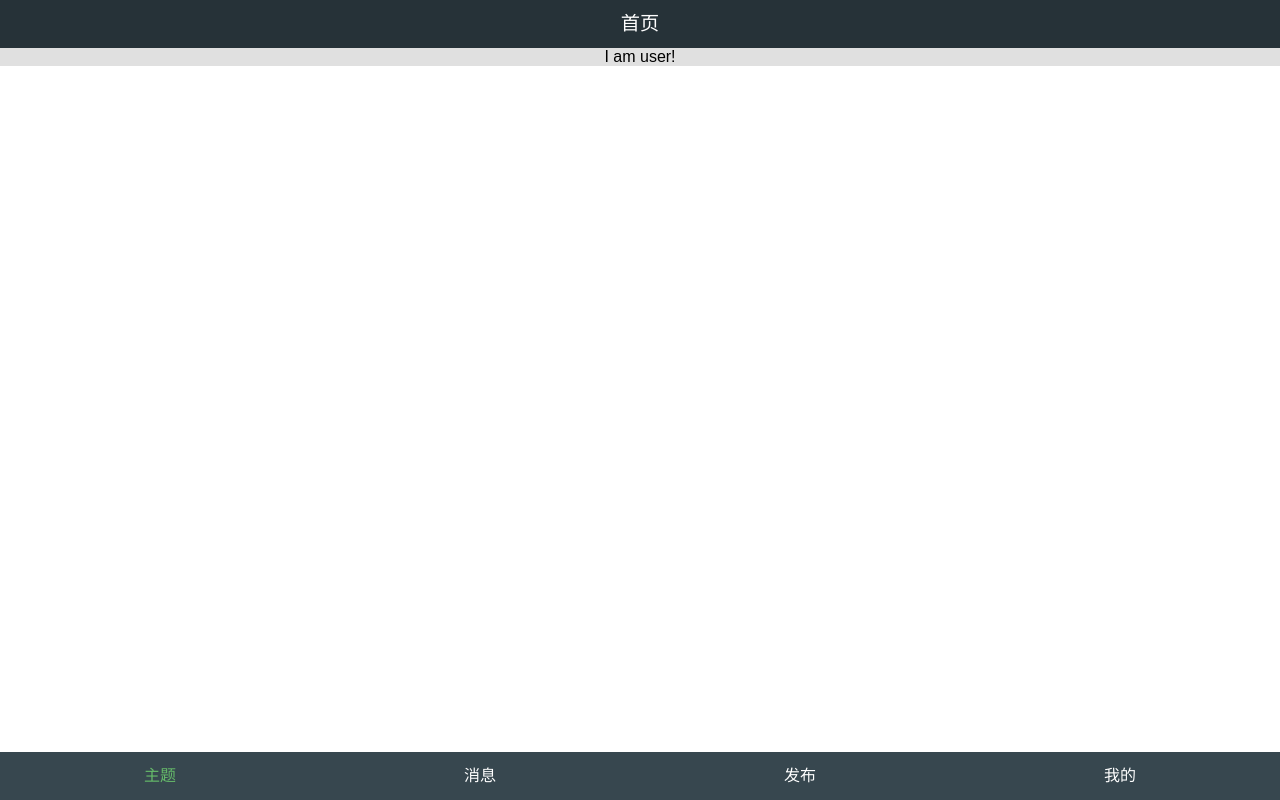
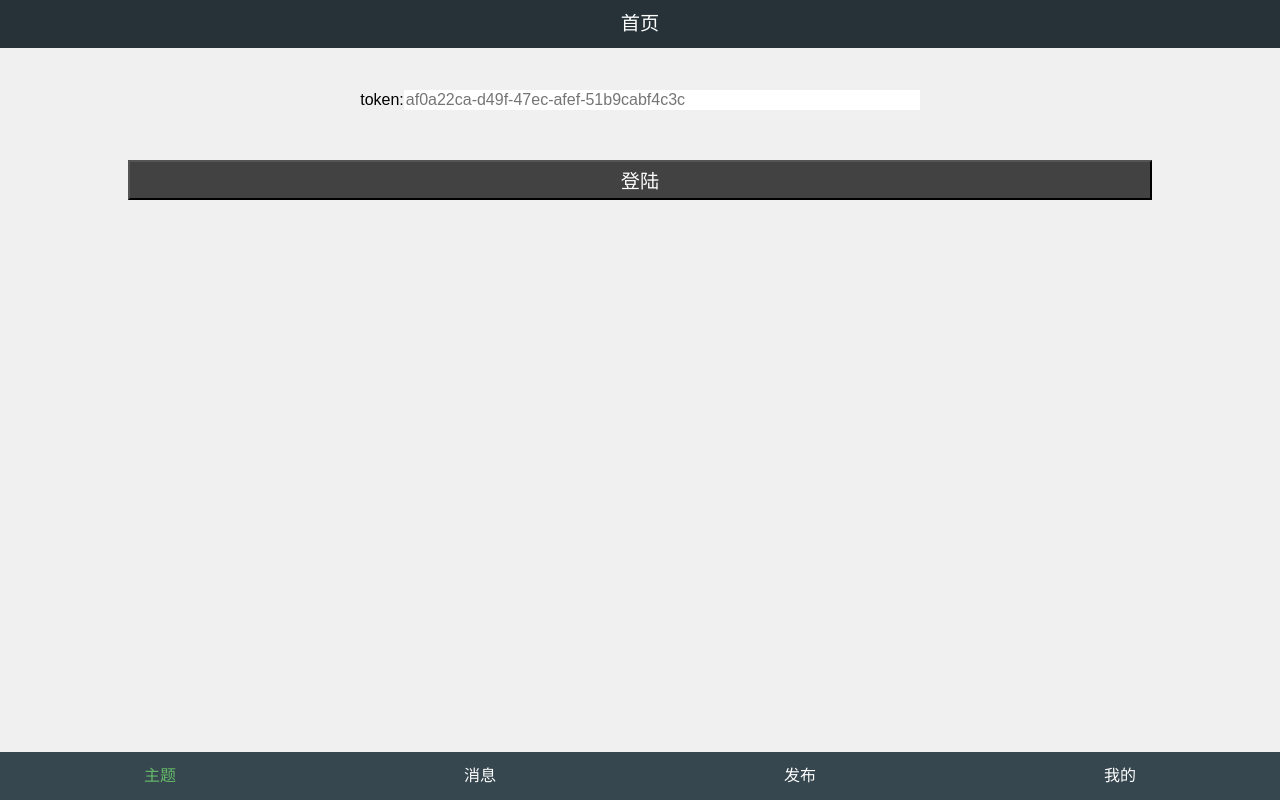
Before and after one commit to xuelinglong/rdb, a React (Create React App) app: page /user in a window 1280 px wide. Built offline with nearby package versions, Linux system fonts and the light colour scheme.

Commit message:
用户登录

```diff
--- a/src/redux/request.js
+++ b/src/redux/request.js
@@ -5,6 +5,10 @@ export const apis = {
   // 获取主题列表
   getTopics: {
     url: axios.defaults.baseURL + 'topics'
+  },
+  //用户登录
+  login: {
+    url: axios.defaults.baseURL + 'accesstoken'
   }
 }
 
--- a/src/views/user/User.css
+++ b/src/views/user/User.css
@@ -1,10 +1,113 @@
 .user {
   width: 100%;
-  height: auto;
   position: fixed;
   top: 48px;
   left: 0px;
-  bottom: 48xp;
+  bottom: 48px;
   text-align: center;
-  background: #e0e0e0;
+  background: #f0f0f0;
 }
+
+.accesstoken {
+  width: 80%;
+  height: 40px;
+  line-height: 40px;
+  position: fixed;
+  top: 10%;
+  left: 10%;
+}
+
+.accesstoken-input {
+  width: 50%;
+  overflow-x: auto;
+  border: none;
+  font-size: 1.0rem;
+}
+
+.accesstoken-input > :focus {
+  border-bottom: 2px solid #424242;
+}
+
+.login {
+  width: 80%;
+  height: 40px;
+  position: fixed;
+  top: 20%;
+  left: 10%;
+  font-size: 1.2rem;
+  color: #ffffff;
+  background: #424242;
+}
+
+.User-author-image {
+  width: 100%;
+  height: 39%;
+  padding-top: 5%;
+  background: #424242;
+}
+
+.User-image {
+  border-radius: 100%;
+}
+
+.User-loginname {
+  font-size: 1.1rem;
+  color: #ffffff;
+}
+
+.User-list {
+  width: 100%;
+  height: 150px;
+  display: flex;
+  position: fixed;
+  top: 32%;
+  flex-direction: column;
+  background: #ffffff;
+}
+
+.User-listItem {
+  width: 100%;
+  flex: 1;
+  line-height: 50px;
+  font-size: 1.1rem;
+  text-align: left;
+  padding-left: 15px;
+  border-bottom: 0.5px solid #424242;
+  box-sizing: border-box;
+}
+
+.bradge {
+  width: 30px;
+  height: 30px;
+  line-height: 30px;
+  text-align: center;
+  margin-top: 10px;
+  font-size: 1.1rem;
+  border-radius: 15px;
+  background: #ff4081;
+  box-sizing: border-box;
+  float: right;
+}
+
+.link {
+  width: 30px;
+  height: 30px;
+  line-height: 30px;
+  text-align: center;
+  margin-top: 10px;
+  font-size: 1.1rem;
+  border-radius: 15px;
+  box-sizing: border-box;
+  float: right;
+}
+
+.loginOut {
+  width: 80%;
+  height: 40px;
+  position: fixed;
+  top: 60%;
+  left: 10%;
+  font-size: 1.2rem;
+  color: #ffffff;
+  background: #424242;
+}
--- a/src/views/user/User.jsx
+++ b/src/views/user/User.jsx
@@ -1,10 +1,75 @@
 import React, { Component } from 'react';
+import { apis, actions } from './../../redux/request.js';
 import './User.css';
 
 export default class Home extends Component {
+  constructor(props) {
+    super(props);
+    this.state = {
+      accesstoken: "af0a22ca-d49f-47ec-afef-51b9cabf4c3c",
+      loginData: {},
+      success: false
+    }
+  }
+
+  login() {
+    var params = {
+      accesstoken: this.state.accesstoken
+    }
+    actions.post(apis.login.url, params,(data) => {
+      if(data) {
+        this.setState({
+          loginData: data
+        }, () => {
+          this.setState({
+            success: true
+          })
+        });
+      }
+    })
+  }
+
+  loginOut() {
+    this.setState({
+      loginData: {},
+      success: false
+    })
+  }
+
   render() {
     return (
-      <div className="user">I am user!</div>
+      <div className="user">
+      {
+         !this.state.success ?
+         <div>
+          <div className="accesstoken">
+            token:
+            <input type="text" className="accesstoken-input" placeholder={ this.state.accesstoken }/>
+          </div>
+          <button className="login" onClick={ this.login.bind(this) }>登陆</button>
+          </div> : <div>
+            <div className="User-author-image">
+              <img className="User-image" src={ this.state.loginData.avatar_url} alt="usr" /><br/>
+              <span className="User-loginname">{ this.state.loginData.loginname }</span>
+            </div>
+            <div className="User-list">
+              <div className="User-listItem">我收藏的话题
+                <span className="link"> > </span>
+                <span className="bradge">5</span>
+              </div>
+              <div className="User-listItem">我参与的话题
+                <span className="link"> > </span>
+                <span className="bradge">5</span>
+              </div>
+              <div className="User-listItem">我最近的话题
+                <span className="link"> > </span>
+                <span className="bradge">5</span>
+              </div>
+            </div>
+            <button className="loginOut" onClick={ this.loginOut.bind(this) }>退出登陆</button>
+          </div>
+        }
+      </div>
     )
   }
 }
```
